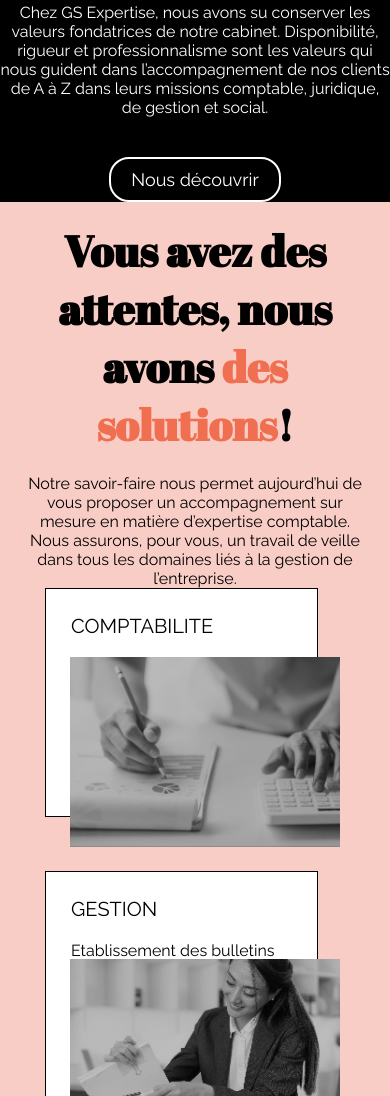
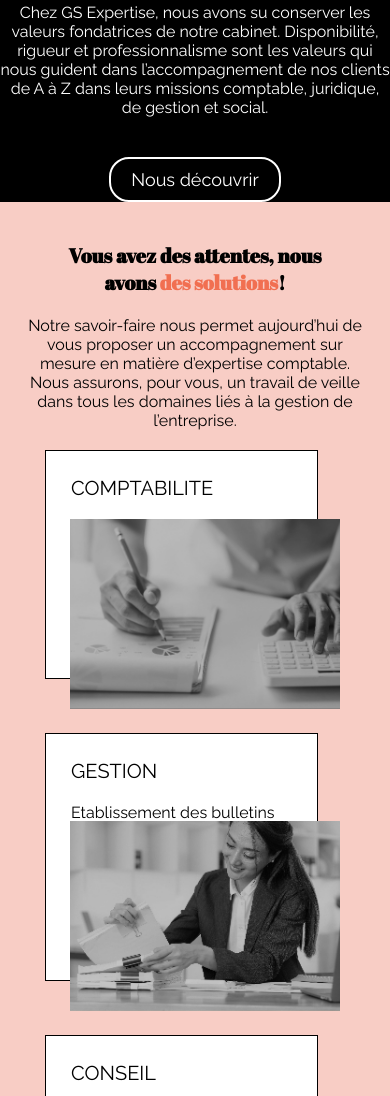
Before and after one commit to elisamlk/ExpertSA, a website: page index.html in a window 390 px wide. Shown: the part 1569-2665 px from the top of the page. Drawn offline with nearby package versions, Linux system fonts and the light colour scheme.

Commit message:
Finalisation partie estimate version desktop et mobile

```diff
--- a/index.html
+++ b/index.html
@@ -73,7 +73,7 @@
         <h4>
           Vous avez des attentes, nous <br />avons <span>des solutions</span>!
         </h4>
-        <p>
+        <p class="estimate-txt">
           Notre savoir-faire nous permet aujourd’hui de vous proposer un
           accompagnement sur mesure en matière d’expertise comptable. Nous
           assurons, pour vous, un travail de veille dans tous les domaines liés
--- a/sass/_estimate.scss
+++ b/sass/_estimate.scss
@@ -7,11 +7,14 @@
   h4 {
     font-size: 43px;
     text-align: center;
-    padding: 20px;
+    padding: 40px 0 20px 0;
 
     span {
       color: #f16f51;
     }
+  }
+  .estimate-txt {
+    padding: 0 300px 50px 300px;
   }
 }
 
@@ -25,6 +28,8 @@ h5 {
   display: flex;
   justify-content: space-evenly;
   flex-wrap: wrap;
+  padding-bottom: 50px;
+
   article {
     width: 428px;
     padding: 10px;
@@ -89,9 +94,7 @@ h5 {
     width: 270px;
     margin-top: -160px;
   }
-  h5 {
-    font-size: 20px;
-  }
+
   h4 {
     font-size: 20px;
     padding: 0;
@@ -103,3 +106,18 @@ h5 {
     font-size: 20px;
   }
 }
+
+@media screen and (max-width: 768px) {
+  .estimate h4 {
+    font-size: 20px;
+  }
+  .services h5 {
+    font-size: 20px;
+  }
+}
+
+@media screen and (max-width: 990px) {
+  .estimate .estimate-txt {
+    padding: 0 0 20px 0;
+  }
+}
```
Also changed, not shown: style/style.css, 1 other file.
